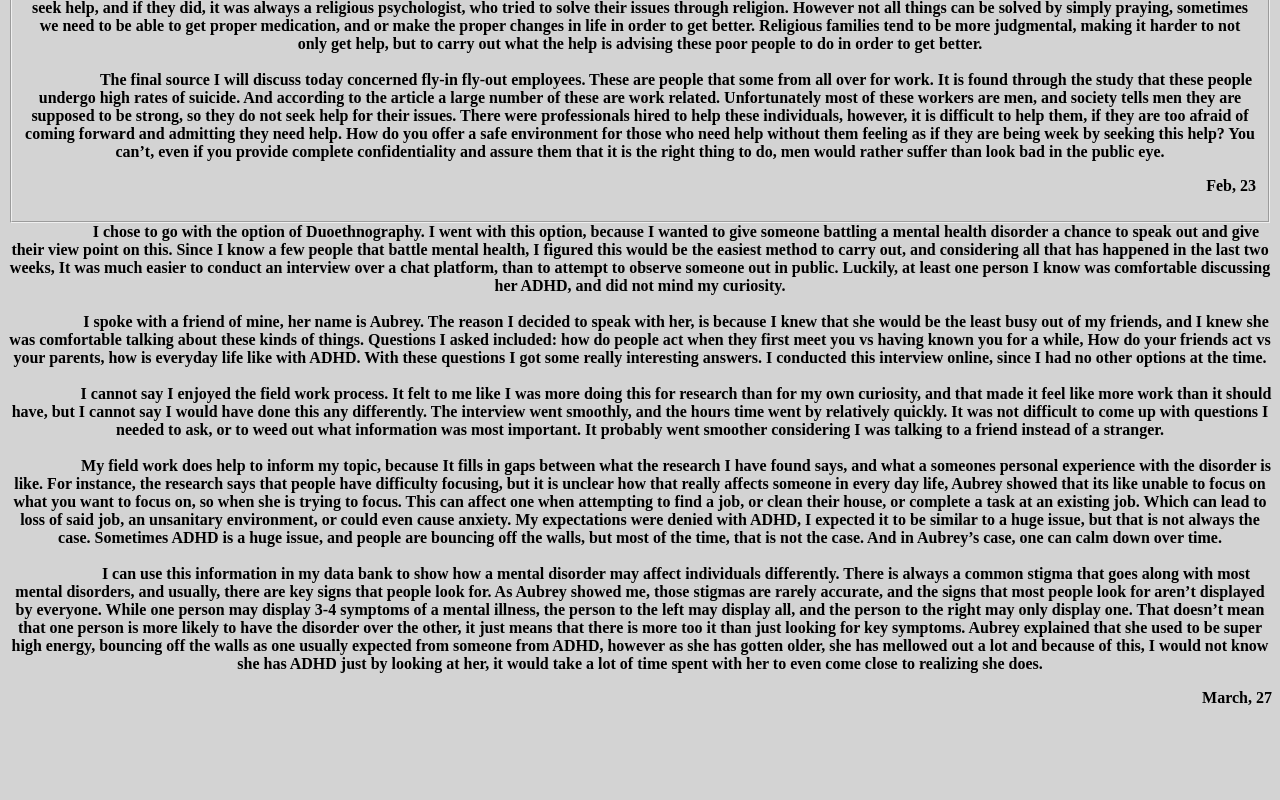
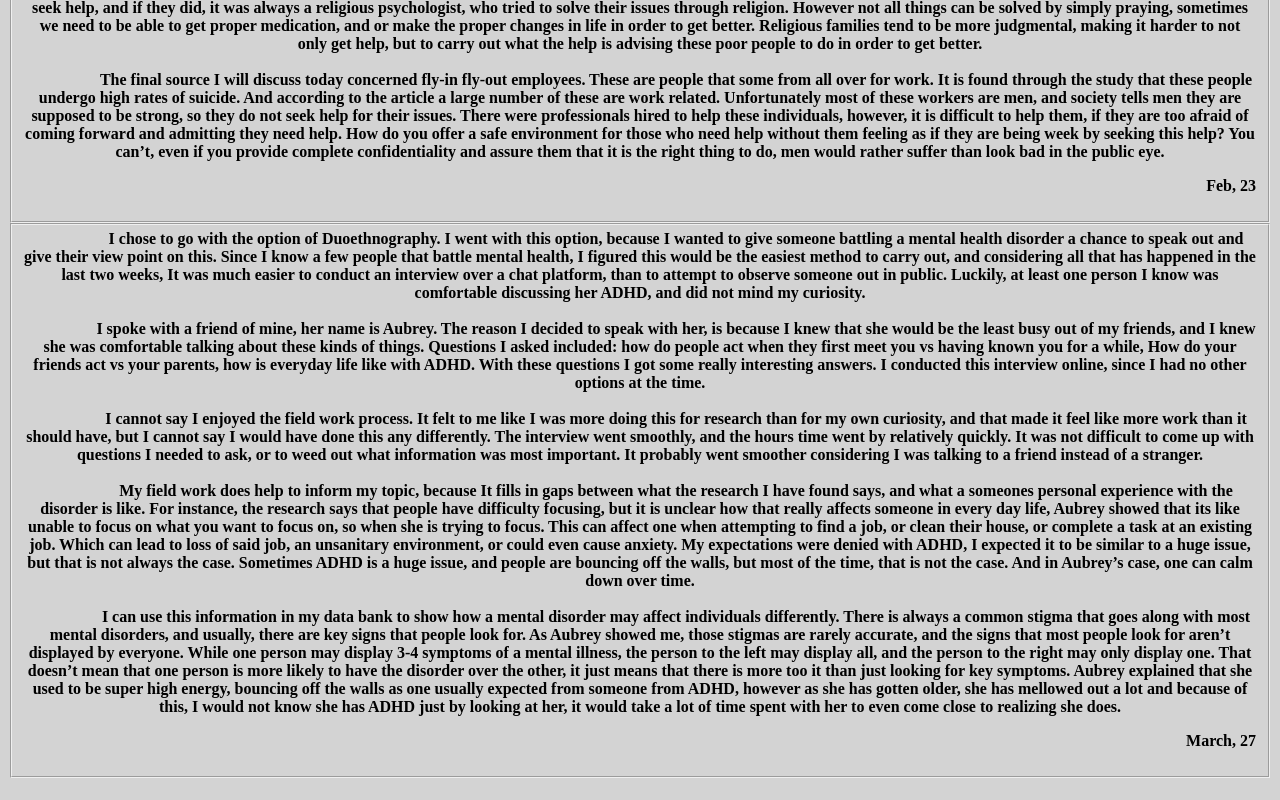
Before and after one commit to BrandonSSutton/BrandonSSutton.github.io, a plain HTML site: page blog.html in a window 1280 px wide. Shown: the part 1470-2270 px from the top of the page. Before the commit the page ends 2198 px from the top, so only its background shows below. Drawn offline with Linux system fonts and the light colour scheme.

Commit message:
Update blog.html

```diff
--- a/blog.html
+++ b/blog.html
@@ -57,10 +57,9 @@
         &nbsp;&nbsp;&nbsp;&nbsp;&nbsp;&nbsp;&nbsp;&nbsp;&nbsp;&nbsp;&nbsp;&nbsp;&nbsp;&nbsp;&nbsp;&nbsp;&nbsp;&nbsp;The final source I will discuss today concerned fly-in fly-out employees. These are people that some from all over for work. It is found through the study that these people undergo high rates of suicide. And according to the article a large number of these are work related. Unfortunately most of these workers are men, and society tells men they are supposed to be strong, so they do not seek help for their issues. There were professionals hired to help these individuals, however, it is difficult to help them, if they are too afraid of coming forward and admitting they need help. How do you offer a safe environment for those who need help without them feeling as if they are being week by seeking this help? You can’t, even if you provide complete confidentiality and assure them that it is the right thing to do, men would rather suffer than look bad in the public eye.</textarea> <p ALIGN=RIGHT>Feb, 23</p>
         </p2>
       </fieldset>
+      <fieldset>
       <p3>
-        <tetarea id = "text"
-               rows = "25"
-               cols = "100">&nbsp;&nbsp;&nbsp;&nbsp;&nbsp;&nbsp;&nbsp;&nbsp;&nbsp;&nbsp;&nbsp;&nbsp;&nbsp;&nbsp;&nbsp;&nbsp;&nbsp;&nbsp;I chose to go with the option of Duoethnography. I went with this option, because I wanted to give someone battling a mental health disorder a chance to speak out and give their view point on this. Since I know a few people that battle mental health, I figured this would be the easiest method to carry out, and considering all that has happened in the last two weeks, It was much easier to conduct an interview over a chat platform, than to attempt to observe someone out in public. Luckily, at least one person I know was comfortable discussing her ADHD, and did not mind my curiosity.
+        &nbsp;&nbsp;&nbsp;&nbsp;&nbsp;&nbsp;&nbsp;&nbsp;&nbsp;&nbsp;&nbsp;&nbsp;&nbsp;&nbsp;&nbsp;&nbsp;&nbsp;&nbsp;I chose to go with the option of Duoethnography. I went with this option, because I wanted to give someone battling a mental health disorder a chance to speak out and give their view point on this. Since I know a few people that battle mental health, I figured this would be the easiest method to carry out, and considering all that has happened in the last two weeks, It was much easier to conduct an interview over a chat platform, than to attempt to observe someone out in public. Luckily, at least one person I know was comfortable discussing her ADHD, and did not mind my curiosity.
 
         <br>
         <br>
@@ -76,8 +75,9 @@
 
         <br>
         <br>
-        &nbsp;&nbsp;&nbsp;&nbsp;&nbsp;&nbsp;&nbsp;&nbsp;&nbsp;&nbsp;&nbsp;&nbsp;&nbsp;&nbsp;&nbsp;&nbsp;&nbsp;&nbsp;I can use this information in my data bank to show how a mental disorder may affect individuals differently. There is always a common stigma that goes along with most mental disorders, and usually, there are key signs that people look for. As Aubrey showed me, those stigmas are rarely accurate, and the signs that most people look for aren’t displayed by everyone. While one person may display 3-4 symptoms of a mental illness, the person to the left may display all, and the person to the right may only display one. That doesn’t mean that one person is more likely to have the disorder over the other, it just means that there is more too it than just looking for key symptoms. Aubrey explained that she used to be super high energy, bouncing off the walls as one usually expected from someone from ADHD, however as she has gotten older, she has mellowed out a lot and because of this, I would not know she has ADHD just by looking at her, it would take a lot of time spent with her to even come close to realizing she does. </textarea> <p ALIGN=RIGHT>March, 27</p>
+        &nbsp;&nbsp;&nbsp;&nbsp;&nbsp;&nbsp;&nbsp;&nbsp;&nbsp;&nbsp;&nbsp;&nbsp;&nbsp;&nbsp;&nbsp;&nbsp;&nbsp;&nbsp;I can use this information in my data bank to show how a mental disorder may affect individuals differently. There is always a common stigma that goes along with most mental disorders, and usually, there are key signs that people look for. As Aubrey showed me, those stigmas are rarely accurate, and the signs that most people look for aren’t displayed by everyone. While one person may display 3-4 symptoms of a mental illness, the person to the left may display all, and the person to the right may only display one. That doesn’t mean that one person is more likely to have the disorder over the other, it just means that there is more too it than just looking for key symptoms. Aubrey explained that she used to be super high energy, bouncing off the walls as one usually expected from someone from ADHD, however as she has gotten older, she has mellowed out a lot and because of this, I would not know she has ADHD just by looking at her, it would take a lot of time spent with her to even come close to realizing she does. <p ALIGN=RIGHT>March, 27</p>
         </p3>
+        </fieldset>
       </form>
     </h4>
 </body>
```
